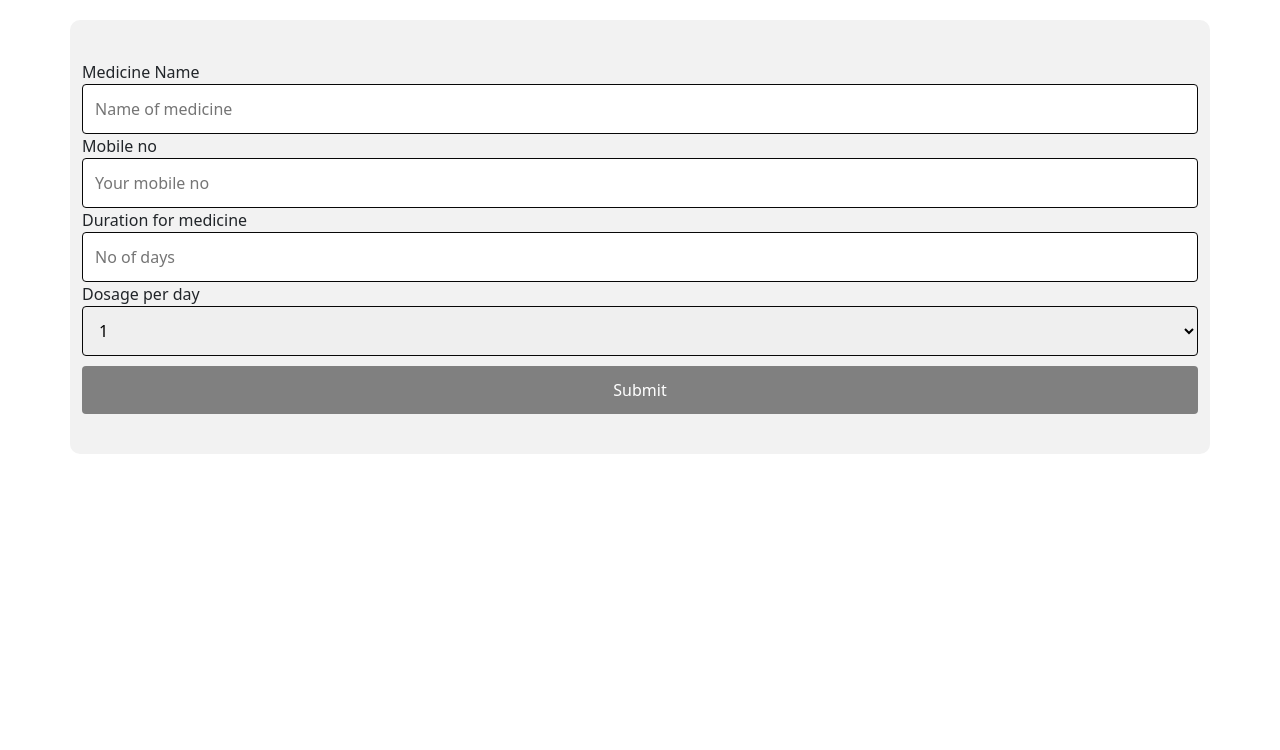
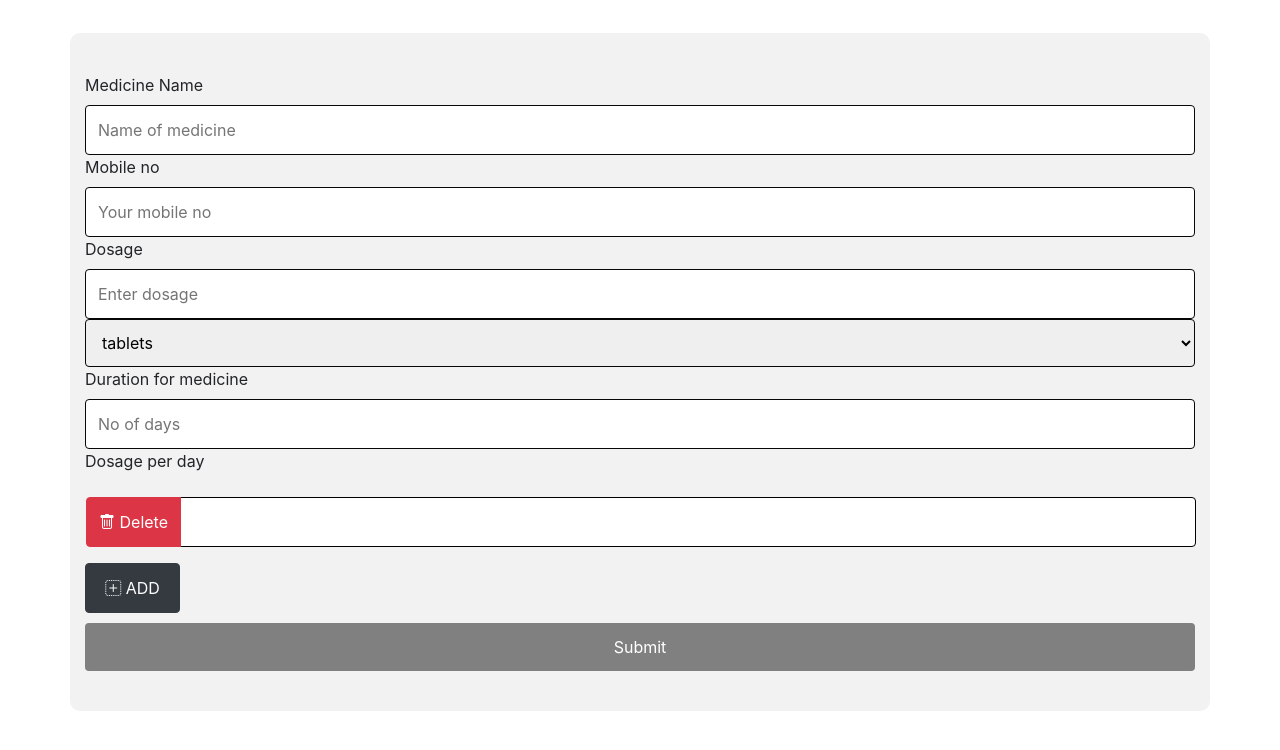
Before and after one commit to amanupadhyay28/hackin-winters, a FastAPI app: template src/templates/reminder.html in a window 1280 px wide. Shown: the top 750 px of the page. Run offline with FastAPI, Linux system fonts and the light colour scheme; the template is opened without the code that fills it, so the values that code supplies are empty; some libraries are stand-ins or nearby versions.

Commit message:
front page update

```diff
--- a/src/templates/reminder.html
+++ b/src/templates/reminder.html
@@ -1,5 +1,6 @@
 <!DOCTYPE html>
 <html lang="en">
+
 <head>
   <meta charset="UTF-8">
   <meta http-equiv="X-UA-Compatible" content="IE=edge">
@@ -7,14 +8,37 @@
   <title>set reminder</title>
   <link rel="stylesheet" href="/src/styles/reminder.css">
   <link href="https://fonts.googleapis.com/css2?family=Baloo+2:wght@700&display=swap" rel="stylesheet">
-    <!-- CSS only -->
-    <link href="https://cdn.jsdelivr.net/npm/bootstrap@5.2.2/dist/css/bootstrap.min.css" rel="stylesheet"
-        integrity="sha384-Zenh87qX5JnK2Jl0vWa8Ck2rdkQ2Bzep5IDxbcnCeuOxjzrPF/et3URy9Bv1WTRi" crossorigin="anonymous">
-    <!-- JavaScript Bundle with Popper -->
-    <script src="https://cdn.jsdelivr.net/npm/bootstrap@5.2.2/dist/js/bootstrap.bundle.min.js"
-        integrity="sha384-OERcA2EqjJCMA+/3y+gxIOqMEjwtxJY7qPCqsdltbNJuaOe923+mo//f6V8Qbsw3"
-        crossorigin="anonymous"></script>
+
+  <link rel="stylesheet" href="//maxcdn.bootstrapcdn.com/bootstrap/4.0.0/css/bootstrap.min.css">
+  <link rel="stylesheet" href="https://cdn.jsdelivr.net/npm/bootstrap-icons@1.3.0/font/bootstrap-icons.css">
+  <script src="//ajax.googleapis.com/ajax/libs/jquery/3.2.1/jquery.min.js"> </script>
+
+  <style>
+    body {
+      display: flex;
+      flex-direction: column;
+      margin-top: 1%;
+      justify-content: center;
+      align-items: center;
+    }
+
+    #rowAdder {
+      margin-left: -15px;
+      width: 95px;
+      height: 50px;
+    }
+
+    .btn{
+      margin-left: -30px;
+    }
+
+    .form-control{
+      border: 1px black solid;
+      height: 50px;
+    }
+  </style>
 </head>
+
 <body>
   <div class="container">
     <form action="">
@@ -23,25 +47,64 @@
       <input type="text" id="mname" name="medname" placeholder="Name of medicine">
 
       <label for="mobileno">Mobile no</label>
-          <input type="number" id="mn" name="mobno" placeholder="Your mobile no">
+      <input type="number" id="mobileno" name="mobno" placeholder="Your mobile no">
 
-          <label for="">Duration for medicine</label>
+      <label for="Dosage">Dosage</label>
+      <input class="dsg" type="number" id="Dosage" name="Dosage" placeholder="Enter dosage">
+      <select name="dosetype" id="">
+        <option value="1">tablets</option>
+        <option value="2">ml</option>
+      </select>
+
+      <label for="dfm">Duration for medicine</label>
       <input type="number" id="dfm" name="duration" placeholder="No of days ">
 
       <label for="dosage">Dosage per day</label>
-          <select id="dpd" name="dosageperday">
-            <option value="one">1</option>
-            <option value="two">2</option>
-            <option value="three">3</option>
-            <option value="four">4</option>
-            <option value="five">5</option>
-          </select>
 
-          <br>
+      <div class="">
+        <div class="col-lg-12">
+          <div id="row">
+            <div class="input-group m-3">
+              <div class="input-group-prepend">
+                <button class="btn btn-danger" id="DeleteRow" type="button">
+                  <i class="bi bi-trash"></i>
+                  Delete
+                </button>
+              </div>
+              <input type="text" class="form-control m-input">
+            </div>
+          </div>
+
+          <div id="newinput"></div>
+          <button id="rowAdder" type="button" class="btn btn-dark">
+            <span class="bi bi-plus-square-dotted">
+            </span> ADD
+          </button>
+        </div>
+      </div>
+
       <input type="submit" value="Submit">
 
     </form>
   </div>
+  <script type="text/javascript">
+
+    $("#rowAdder").click(function () {
+      newRowAdd =
+        '<div id="row"> <div class="input-group m-3">' +
+        '<div class="input-group-prepend">' +
+        '<button class="btn btn-danger" id="DeleteRow" type="button">' +
+        '<i class="bi bi-trash"></i> Delete</button> </div>' +
+        '<input type="text" class="form-control m-input"> </div> </div>';
+
+      $('#newinput').append(newRowAdd);
+    });
+
+    $("body").on("click", "#DeleteRow", function () {
+      $(this).parents("#row").remove();
+    })
+  </script>
 
 </body>
+
 </html>
```
Also changed, not shown: src/styles/index.css (+18 -50 lines), src/templates/index.html (+10 -10 lines). Lines whose indentation alone changed are shown as unchanged.
